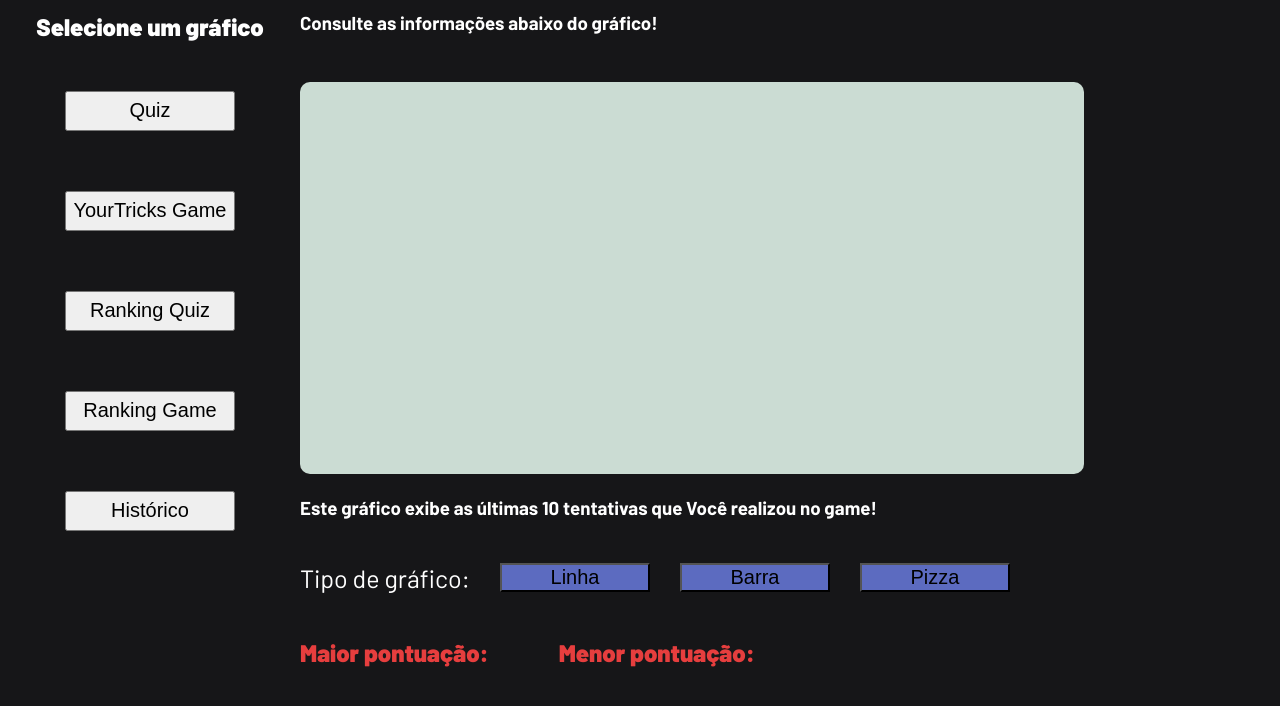
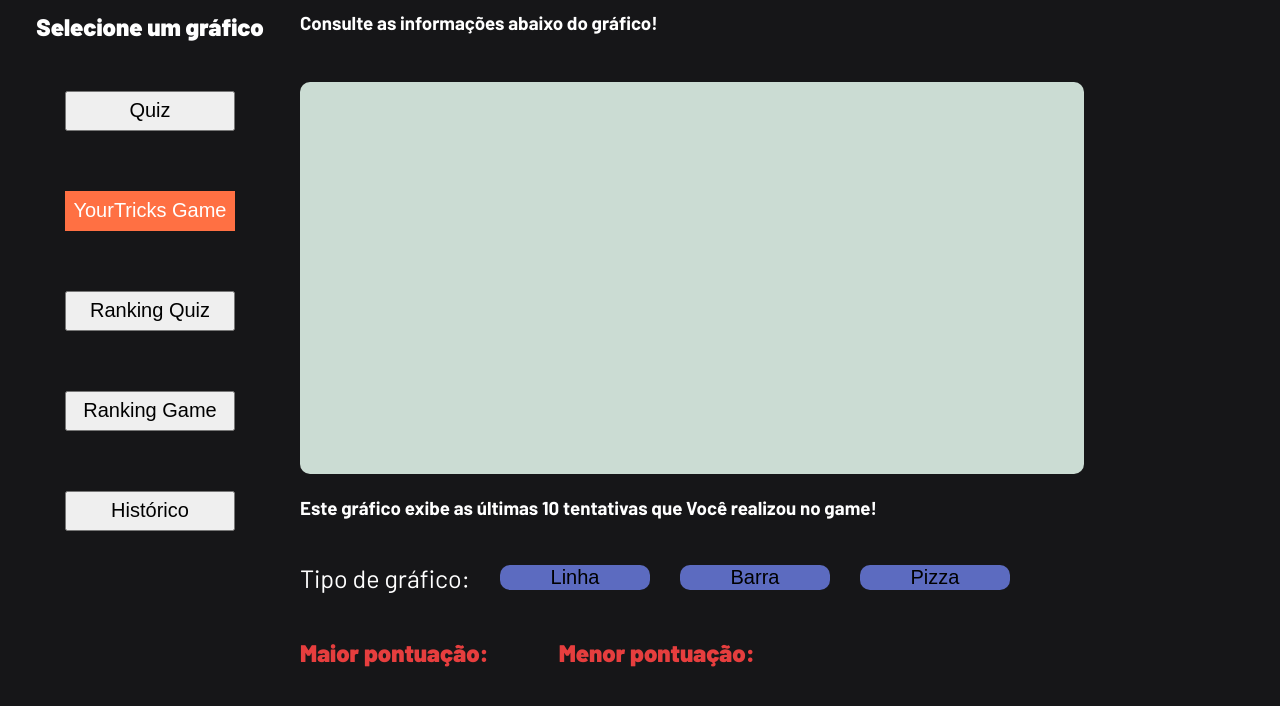
Before and after one commit to raulreis123/yourTricks, a website: page public/dashboard/dashGame.html in a window 1280 px wide. Shown: the part 78-784 px from the top of the page. Drawn offline with nearby package versions, Linux system fonts and the light colour scheme; no server answers.

Commit message:
Estilização de botões para menu de gráficos

```diff
--- a/public/css/dashboards.css
+++ b/public/css/dashboards.css
@@ -21,6 +21,10 @@ body {
   font-size: 20px;
   width: 150px;
   background-color: #5c6bc0;
+  /* Estilização de botão no switch de gráfico 30/07/2024 */
+  border: none;
+  border-radius: 10px;
+  cursor: pointer;
 }
 
 .dash-right .avisos {
@@ -159,6 +163,15 @@ body {
   height: 40px;
   margin-bottom: 60px;
   font-size: 20px;
+  cursor: pointer;
+}
+
+/* Atualização de desing para botão selecionado 30/07/2024 */
+
+.btnSel{
+  background-color: #ff7043;
+  color: white;
+  border: none;
 }
 
 .menuGrafico h2{
--- a/public/dashboard/dashGame.html
+++ b/public/dashboard/dashGame.html
@@ -86,7 +86,8 @@
                     <h2>Selecione um gráfico</h2>
                     <!-- Criação de função externa para mudar rotas -->
                     <button style="margin-top: 30px;" onclick="rotaGraf('quiz')">Quiz</button>
-                    <button onclick="rotaGraf('game')">YourTricks Game</button>
+                    <!-- Classe de botão selecionado adicionada 30/07/2024 -->
+                    <button onclick="rotaGraf('game')" class="btnSel">YourTricks Game</button>
                     <button onclick="rotaGraf('rankQuiz')">Ranking Quiz</button>
                     <button onclick="rotaGraf('rankGame')">Ranking Game</button>
                     <button onclick="rotaGraf('hist')">Histórico</button>
```
Also changed, not shown: public/dashboard/dashEstGame.html (+2 -1 lines), public/dashboard/dashEstQuiz.html (+4 -3 lines), public/dashboard/dashboard.html (+2 -1 lines), public/dashboard/historico.html (+2 -1 lines).
